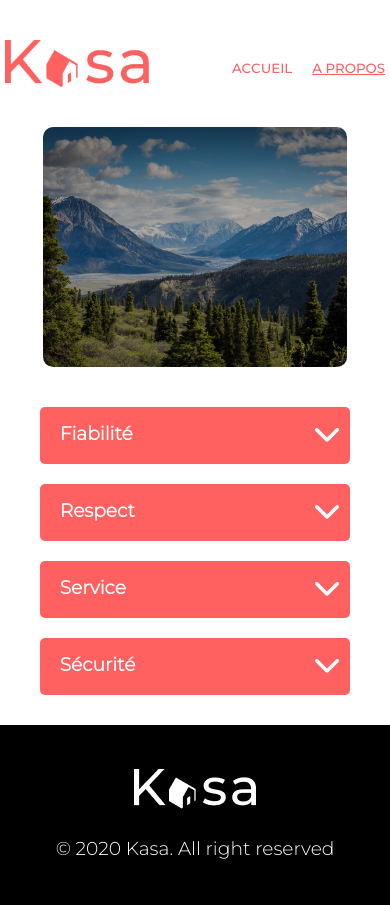
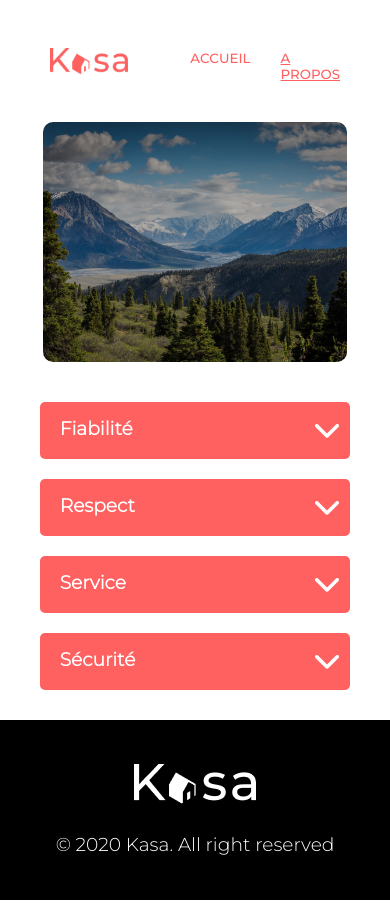
Before and after one commit to EmmaBroudic/projet6, a React (Create React App) app: page /a-propos in a window 390 px wide. Built offline with nearby package versions, Linux system fonts and the light colour scheme.

Commit message:
modifs header, image-top, card, body

```diff
--- a/src/components/Card/card.css
+++ b/src/components/Card/card.css
@@ -129,7 +129,7 @@
   }
 }
 
-@media screen and (min-width: 600px) and (max-width: 768px) {
+@media screen and (min-width: 668px) and (max-width: 768px) {
   .card {
     display: flex;
     flex-direction: row;
@@ -142,8 +142,8 @@
     background: linear-gradient(1deg, #704d4d, #FF6060);
     border-radius: 10px;
     margin: 20px;
-    width: 500px;
-    height: 500px;
+    width: 530px;
+    height: 530px;
     padding: 20px;
   }
 
@@ -159,7 +159,37 @@
   }
 }
 
-@media screen and (max-width: 599px) {
+@media screen and (min-width: 550px) and (max-width: 667px) {
+  .card {
+    display: flex;
+    flex-direction: row;
+    flex-wrap: wrap;
+    justify-content: center;
+  }
+
+  .card-item {
+    position: relative;
+    background: linear-gradient(1deg, #704d4d, #FF6060);
+    border-radius: 10px;
+    margin: 20px;
+    width: 450px;
+    height: 450px;
+    padding: 20px;
+  }
+
+  h2 {
+    position: absolute;
+    color: white;
+    font-family: MontserratLight;
+    font-size: 11pt;
+    text-align: left;
+    width: 45%;
+    bottom: 0;
+    z-index: 1;
+  }
+}
+
+@media screen and (max-width: 549px) {
 
   .card {
     display: flex;
--- a/src/components/Header/header.css
+++ b/src/components/Header/header.css
@@ -1,4 +1,4 @@
-@media screen and (min-width: 1205px) {
+@media screen and (min-width: 992px) {
   .header {
     display: flex;
     flex-direction: row;
@@ -133,7 +133,7 @@
   }
 }
 
-@media screen and (min-width: 600px) and (max-width: 768px) {
+@media screen and (max-width: 767px) {
   .header {
     display: flex;
     flex-direction: row;
@@ -141,12 +141,13 @@
     align-items: center;
     margin-top: 20px;
     margin-bottom: 40px;
-    margin-left: auto;
-    margin-right: auto;
-    width: 550px;
+    margin-left: 50px;
+    margin-right: 50px;
   }
 
   .header-logo {
+    display: flex;
+    justify-content: left;
     padding-top: 20px;
     max-width: 27%;
     height: 27%;
@@ -182,53 +183,3 @@
     text-decoration: underline;
   }
 }
-
-@media screen and (max-width: 599px) {
-  .header {
-    display: flex;
-    flex-direction: row;
-    justify-content: space-between;
-    align-items: center;
-    margin-top: 20px;
-    margin-bottom: 40px;
-    margin-left: auto;
-    margin-right: auto;
-    width: 380px;
-  }
-
- .header-logo {
-    padding-top: 20px;
-    max-width: 38%;
-    height: 38%;
-  }
-
-  nav {
-    display: flex;
-    flex-direction: row;
-    justify-content: right;
-    align-items: right;
-    padding-top: 30px;
-    width: 60%;
-  }
-
-  .menu-left, .menu-right {
-    font-family: Montserrat;
-    text-transform: uppercase;
-    font-size: 10pt;
-    color: #FF6060;
-    text-decoration: none;
-    padding-left: 20px;
-  }
-
-  .menu-left:hover, .menu-right:hover {
-    font-family: Montserrat;
-    text-transform: uppercase;
-    font-size: 10pt;
-    color: #FF6060;
-    text-decoration: underline;
-  }
-
-  .menu-left.active, .menu-right.active {
-    text-decoration: underline;
-  }
-}
--- a/src/components/Image-top/image-top.css
+++ b/src/components/Image-top/image-top.css
@@ -77,7 +77,7 @@ h1 {
     position: relative;
     filter: brightness(70%);
     object-fit: cover;
-    width: 540px;
+    width: 90%;
     height: 140px;
     border-radius: 10px;
     z-index: 0;
@@ -105,14 +105,14 @@ h1 {
     flex-direction: column;
     align-items: center;
     margin-bottom: 20px;
-    width: 375px;
+    width: 100%;
   }
 
   .img-top {
     position: relative;
     filter: brightness(70%);
     object-fit: cover;
-    width: 375px;
+    width:90%;
     height: 120px;
     border-radius: 10px;
     z-index: 0;
```
